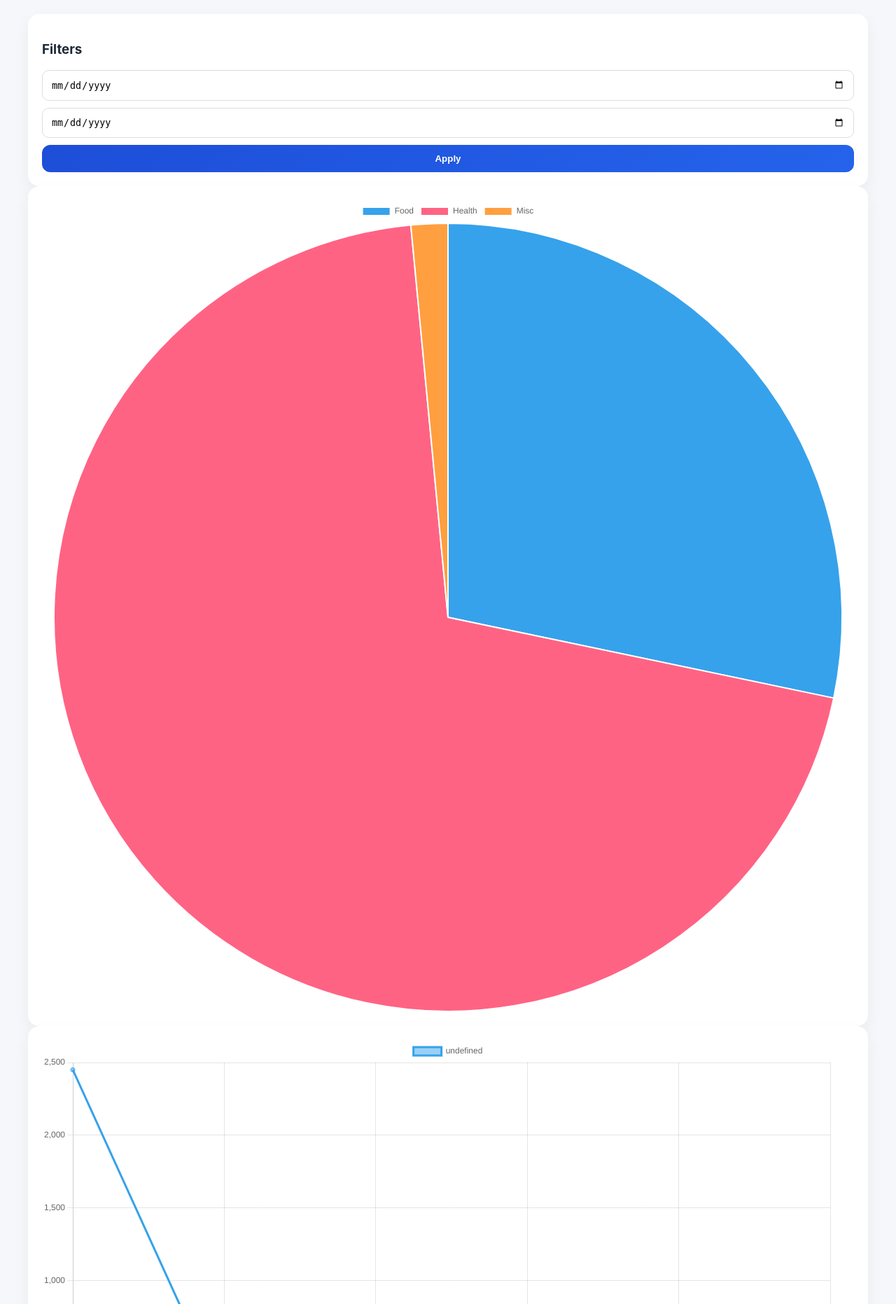
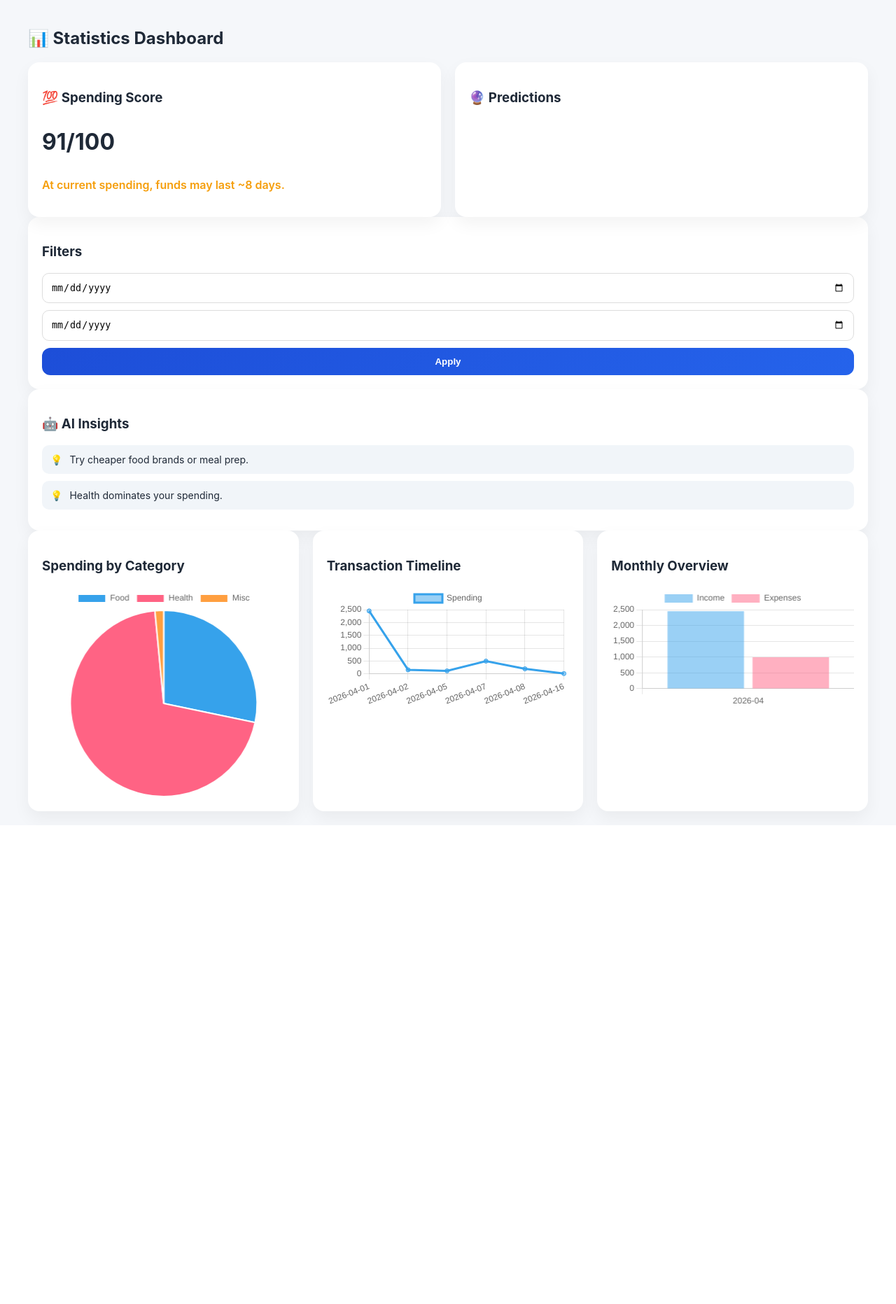
Before and after one commit to CJAH-1/FYP, a Flask app: page /statistics in a window 1280 px wide. Shown: the part 57-1920 px from the top of the page at 70% size. After the commit the page ends 1235 px from the top, so only its background shows below. Run offline with Flask 3, Linux system fonts and the light colour scheme; a user stored in the database is signed in; data comes from the database, SQL or seed files in the repository; both versions use the stored data as it was after the commit.

Commit message:
statistics page partially completed

```diff
--- a/app.py
+++ b/app.py
@@ -1,6 +1,6 @@
 from flask import Flask, render_template, request, redirect, session
 import sqlite3, os
-from datetime import timedelta
+from datetime import timedelta, datetime
 from werkzeug.security import generate_password_hash, check_password_hash
 
 app = Flask(__name__)
@@ -48,7 +48,7 @@ def init_db():
     conn.commit()
     conn.close()
 
-# 🔐 LOGIN
+# LOGIN
 @app.route("/", methods=["GET", "POST"])
 def login():
     conn = get_db()
@@ -92,7 +92,7 @@ def login():
 
     return render_template("login.html")
 
-# 🏠 DASHBOARD
+# HOME
 @app.route("/home")
 def home():
     if "user_id" not in session:
@@ -101,110 +101,18 @@ def home():
     conn = get_db()
     cur = conn.cursor()
 
-    # Filters
-    start = request.args.get("start")
-    end = request.args.get("end")
-    category_filter = request.args.get("category")
-
-    query = "SELECT * FROM transactions WHERE user_id=?"
-    params = [session["user_id"]]
-
-    if start and end:
-        query += " AND date BETWEEN ? AND ?"
-        params += [start, end]
-
-    if category_filter:
-        query += " AND category=?"
-        params.append(category_filter)
-
-    query += " ORDER BY date DESC"
-
-    cur.execute(query, params)
+    cur.execute("SELECT * FROM transactions WHERE user_id=? ORDER BY date DESC", (session["user_id"],))
     data = cur.fetchall()
 
     income = sum(t[1] for t in data if t[3] == "income")
     expenses = sum(t[1] for t in data if t[3] == "expense")
 
-    # Budget
     cur.execute("SELECT total FROM budget WHERE user_id=?", (session["user_id"],))
     row = cur.fetchone()
     budget = row[0] if row else 0
 
     percent = (expenses / budget * 100) if budget > 0 else 0
     remaining = income - expenses
-
-    # CATEGORY TOTALS
-    categories = {}
-    for t in data:
-        if t[3] == "expense":
-            categories[t[2]] = categories.get(t[2], 0) + t[1]
-
-    # ================= AI INSIGHTS ENGINE =================
-    insights = []
-
-    # 1. Income vs expenses
-    if expenses > income:
-        insights.append("You are spending more than you earn. Immediate action is recommended.")
-    else:
-        insights.append("Your income currently covers your expenses.")
-
-    # 2. Budget pressure
-    if percent > 100:
-        insights.append("You have exceeded your budget. Review spending urgently.")
-    elif percent > 85:
-        insights.append("You are very close to your budget limit.")
-    elif percent > 70:
-        insights.append("Spending is increasing—monitor closely.")
-
-    # 3. Category dominance
-    for category, total in categories.items():
-        if total > expenses * 0.35:
-            if category.lower() == "food":
-                insights.append("High food spending detected. Try cheaper brands or meal prepping.")
-            elif category.lower() == "housing":
-                insights.append("Housing costs dominate your spending. Review bills or rent.")
-            elif category.lower() == "clothing":
-                insights.append("Clothing spending is high. Try limiting non-essential purchases.")
-            else:
-                insights.append(f"High spending in {category}. Consider reducing this category.")
-
-    # 4. RECENT vs OLD TREND
-    recent = data[:5]
-    older = data[5:10]
-
-    recent_spend = sum(t[1] for t in recent if t[3] == "expense")
-    older_spend = sum(t[1] for t in older if t[3] == "expense")
-
-    if older_spend > 0:
-        change = ((recent_spend - older_spend) / older_spend) * 100
-
-        if change > 25:
-            insights.append(f"Spending increased by {round(change,1)}% recently.")
-        elif change < -25:
-            insights.append(f"Spending decreased by {round(abs(change),1)}%. Good progress!")
-
-    # 5. SPIKE DETECTION
-    if data:
-        largest = max(data, key=lambda t: t[1])
-        if largest[1] > (expenses * 0.3):
-            insights.append(f"Large transaction detected (£{largest[1]}). Consider reviewing it.")
-
-    # 6. SAVINGS
-    if income > expenses:
-        savings = income - expenses
-        insights.append(f"You are saving around £{round(savings,2)} this period.")
-    else:
-        insights.append("You are not currently saving. Try reducing small daily costs.")
-
-    # 7. SMART TIPS
-    if categories.get("Food", 0) > 100:
-        insights.append("Try supermarket own-brand products to reduce food costs.")
-
-    if categories.get("Misc", 0) > expenses * 0.25:
-        insights.append("High 'Misc' spending detected—consider categorising it better.")
-
-    if not insights:
-        insights.append("Your finances look healthy. Keep it up.")
 
     conn.close()
 
@@ -216,11 +124,10 @@ def home():
         expenses=expenses,
         remaining=remaining,
         percent=percent,
-        budget=budget,
-        insights=insights
+        budget=budget
     )
 
-# ➕ ADD
+# ADD
 @app.route("/add", methods=["POST"])
 def add():
     conn = get_db()
@@ -240,7 +147,7 @@ def add():
     conn.commit()
     return redirect("/home")
 
-# 💰 BUDGET
+# BUDGET
 @app.route("/budget", methods=["GET", "POST"])
 def budget():
     conn = get_db()
@@ -273,28 +180,36 @@ def budget():
         over=over
     )
 
-# 📊 STATISTICS
+# ================= FINAL BOSS STATISTICS =================
 @app.route("/statistics")
 def stats():
+    if "user_id" not in session:
+        return redirect("/")
+
     conn = get_db()
     cur = conn.cursor()
+    uid = session["user_id"]
 
+    # CATEGORY
     cur.execute("""
     SELECT category, SUM(amount)
     FROM transactions
     WHERE type='expense' AND user_id=?
     GROUP BY category
-    """, (session["user_id"],))
+    """, (uid,))
     categories = cur.fetchall()
 
+    # TIMELINE
     cur.execute("""
     SELECT date, SUM(amount)
     FROM transactions
     WHERE user_id=?
     GROUP BY date
-    """, (session["user_id"],))
+    ORDER BY date
+    """, (uid,))
     timeline = cur.fetchall()
 
+    # MONTHLY
     cur.execute("""
     SELECT strftime('%Y-%m', date),
            SUM(CASE WHEN type='income' THEN amount ELSE 0 END),
@@ -302,13 +217,71 @@ def stats():
     FROM transactions
     WHERE user_id=?
     GROUP BY strftime('%Y-%m', date)
-    """, (session["user_id"],))
+    ORDER BY strftime('%Y-%m', date)
+    """, (uid,))
     monthly = cur.fetchall()
+
+    # 🔮 PREDICTIONS
+    predictions = []
+    if len(monthly) >= 2:
+        last = monthly[-1]
+        prev = monthly[-2]
+
+        pred_income = last[1] + (last[1] - prev[1])
+        pred_expense = last[2] + (last[2] - prev[2])
+
+        predictions.append(f"Next income estimate: £{round(pred_income,2)}")
+        predictions.append(f"Next expenses estimate: £{round(pred_expense,2)}")
+
+        if pred_expense > pred_income:
+            predictions.append("⚠ You may overspend next month.")
+
+    # 🤖 AI INSIGHTS
+    insights = []
+    total_expenses = sum(x[1] for x in categories)
+
+    for cat, total in categories:
+        if total > total_expenses * 0.4:
+            insights.append(f"{cat} dominates your spending.")
+
+        if cat.lower() == "food" and total > 100:
+            insights.append("Try cheaper food brands or meal prep.")
+
+    # FINAL BOSS: Spending Score
+    score = 100
+    if len(monthly) >= 2:
+        if monthly[-1][2] > monthly[-2][2]:
+            score -= 20
+
+    if total_expenses > 0:
+        score -= int((total_expenses / 1000) * 10)
+
+    score = max(score, 0)
+
+    # FINAL BOSS: Run-out prediction
+    runout = None
+    cur.execute("SELECT SUM(amount) FROM transactions WHERE type='income' AND user_id=?", (uid,))
+    income_total = cur.fetchone()[0] or 0
+
+    cur.execute("SELECT SUM(amount) FROM transactions WHERE type='expense' AND user_id=?", (uid,))
+    expense_total = cur.fetchone()[0] or 0
+
+    if expense_total > 0:
+        daily = expense_total / max(len(timeline),1)
+        if daily > 0:
+            days_left = int((income_total - expense_total) / daily)
+            runout = f"At current spending, funds may last ~{days_left} days."
+
+    conn.close()
 
     return render_template("statistics.html",
         categories=categories,
         timeline=timeline,
-        monthly=monthly
+        monthly=monthly,
+        predictions=predictions,
+        insights=insights,
+        score=score,
+        runout=runout
     )
 
 @app.route("/logout")
--- a/static/style.css
+++ b/static/style.css
@@ -280,3 +280,31 @@ td, th {
         padding: 15px;
     }
 }
+
+/* BIG NUMBER (score) */
+.big-number {
+    font-size: 32px;
+    font-weight: bold;
+}
+
+/* INSIGHTS IMPROVED */
+.insight-item {
+    display: flex;
+    gap: 10px;
+    background: #f1f5f9;
+    padding: 12px;
+    border-radius: 10px;
+    margin-bottom: 10px;
+}
+
+/* WARNING TEXT */
+.warning {
+    color: #f59e0b;
+    font-weight: 600;
+}
+
+/* CHART FIX */
+canvas {
+    width: 100% !important;
+    max-height: 300px;
+}
--- a/templates/statistics.html
+++ b/templates/statistics.html
@@ -1,13 +1,11 @@
 <!DOCTYPE html>
 <html>
 <head>
-    <title>Budget</title>
+    <title>Statistics</title>
+    <link rel="stylesheet" href="/static/style.css">
+    <script src="https://cdn.jsdelivr.net/npm/chart.js"></script>
+</head>
 
-
-     <link rel="stylesheet" href="/static/style.css">
-
-
-</head>
 <body>
 
 <!-- NAVBAR -->
@@ -24,6 +22,30 @@
 
 <div class="container">
 
+<h2>📊 Statistics Dashboard</h2>
+
+<!-- TOP SUMMARY -->
+<div class="dashboard">
+
+    <div class="card">
+        <h3>💯 Spending Score</h3>
+        <p class="big-number">{{ score }}/100</p>
+
+        {% if runout %}
+            <p class="warning">{{ runout }}</p>
+        {% endif %}
+    </div>
+
+    <div class="card">
+        <h3>🔮 Predictions</h3>
+        {% for p in predictions %}
+            <p>{{ p }}</p>
+        {% endfor %}
+    </div>
+
+</div>
+
+<!-- FILTERS -->
 <div class="card">
     <h3>Filters</h3>
     <form method="GET">
@@ -33,44 +55,83 @@
     </form>
 </div>
 
+<!-- AI INSIGHTS -->
 <div class="card">
+    <h3>🤖 AI Insights</h3>
+
+    {% for insight in insights %}
+        <div class="insight-item">
+            <span>💡</span>
+            <span>{{ insight }}</span>
+        </div>
+    {% endfor %}
+</div>
+
+<!-- CHARTS GRID -->
+<div class="dashboard">
+
+    <div class="card">
+        <h3>Spending by Category</h3>
         <canvas id="pieChart"></canvas>
     </div>
 
     <div class="card">
+        <h3>Transaction Timeline</h3>
         <canvas id="lineChart"></canvas>
     </div>
 
     <div class="card">
+        <h3>Monthly Overview</h3>
         <canvas id="barChart"></canvas>
     </div>
 
 </div>
 
-<script src="https://cdn.jsdelivr.net/npm/chart.js"></script>
+</div>
+
 <script>
 const categories = {{ categories|tojson }};
 const timeline = {{ timeline|tojson }};
 const monthly = {{ monthly|tojson }};
 
+/* PIE */
 new Chart(document.getElementById('pieChart'), {
     type: 'pie',
-    data: { labels: categories.map(x=>x[0]), datasets:[{data:categories.map(x=>x[1])}] },
-    options: { animation:{duration:1500} }
+    data: {
+        labels: categories.map(x=>x[0]),
+        datasets: [{
+            data: categories.map(x=>x[1])
+        }]
+    }
 });
 
+/* LINE */
 new Chart(document.getElementById('lineChart'), {
     type: 'line',
-    data: { labels: timeline.map(x=>x[0]), datasets:[{data:timeline.map(x=>x[1])}] }
+    data: {
+        labels: timeline.map(x=>x[0]),
+        datasets: [{
+            label: "Spending",
+            data: timeline.map(x=>x[1]),
+            fill: false
+        }]
+    }
 });
 
+/* BAR */
 new Chart(document.getElementById('barChart'), {
     type: 'bar',
     data: {
         labels: monthly.map(x=>x[0]),
         datasets:[
-            {label:"Income", data:monthly.map(x=>x[1])},
-            {label:"Expenses", data:monthly.map(x=>x[2])}
+            {
+                label:"Income",
+                data: monthly.map(x=>x[1])
+            },
+            {
+                label:"Expenses",
+                data: monthly.map(x=>x[2])
+            }
         ]
     }
 });
```
Also changed, not shown: templates/index.html (+0 -10 lines), database/db.sqlite3. Lines whose indentation alone changed are shown as unchanged.
